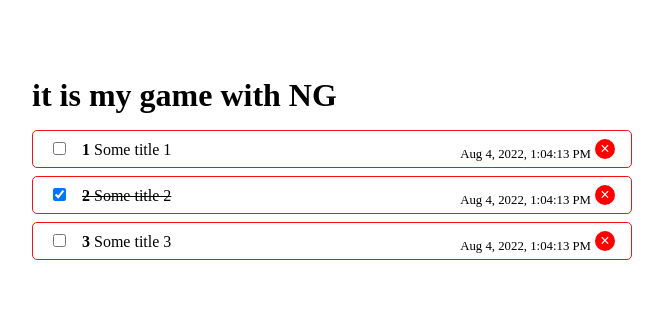
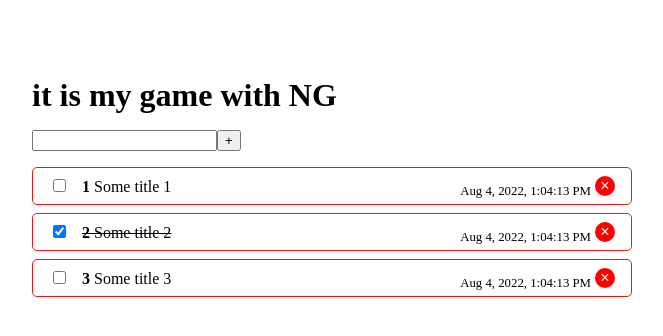
Before and after one commit to YACHNIKMIKHAIL/playWithNG, an Angular app: page / in a window 1280 px wide. Shown: the top 336 px of the page, without its empty margins (308-971 px from the left). Built offline with nearby package versions, Linux system fonts and the light colour scheme.

Commit message:
add todo is realized commit

```diff
--- a/src/app/app.component.html
+++ b/src/app/app.component.html
@@ -1,4 +1,8 @@
 <div class="container">
   <h1>{{appTitle}}</h1>
+  <span>
+    <input type="text" (change)="todosService.newTodoTitle($event)">
+    <button class="rm" (click)="todosService.addTodo()">+</button>
+  </span>
   <app-todos></app-todos>
 </div>
--- a/src/app/app.component.ts
+++ b/src/app/app.component.ts
@@ -1,4 +1,5 @@
 import {Component} from '@angular/core';
+import {TodosService} from "./shared/todos.service";
 
 
 @Component({
@@ -9,4 +10,6 @@ import {Component} from '@angular/core';
 export class AppComponent {
   appTitle = 'it is my game with NG';
 
+  constructor(public todosService: TodosService) {
+  }
 }
--- a/src/app/shared/todos.service.ts
+++ b/src/app/shared/todos.service.ts
@@ -15,13 +15,26 @@ export class TodosService {
     {id: 2, title: 'Some title 2', completed: true, date: new Date()},
     {id: 3, title: 'Some title 3', completed: false, date: new Date()},
   ]
+  private newTitle: string = ''
 
   onToggle(id: number) {
     const idx = this.todos.findIndex(t => t.id === id)
     this.todos[idx].completed = !this.todos[idx].completed
   }
 
-  remove(id: number) {
+  removeTodo(id: number) {
     this.todos = this.todos.filter(t => t.id !== id)
   }
+
+  newTodoTitle(v: any) {
+    console.log('newTodoTitle', v.target.value)
+    this.newTitle = v.target.value
+  }
+
+  addTodo() {
+    if (this.newTitle.trim().length === 0) return
+    this.todos.push({
+      id: this.todos.length + 1, title: this.newTitle, completed: false, date: new Date()
+    })
+  }
 }
--- a/src/app/todos/todos.component.html
+++ b/src/app/todos/todos.component.html
@@ -6,7 +6,7 @@
       {{t.title}}
       </span>
     <small>{{t.date |  date:'medium'}}</small>
-    <button class="rm" (click)="todosService.remove(t.id)">&times;</button>
+    <button class="rm" (click)="todosService.removeTodo(t.id)">&times;</button>
   </li>
 
 </ul>
```
